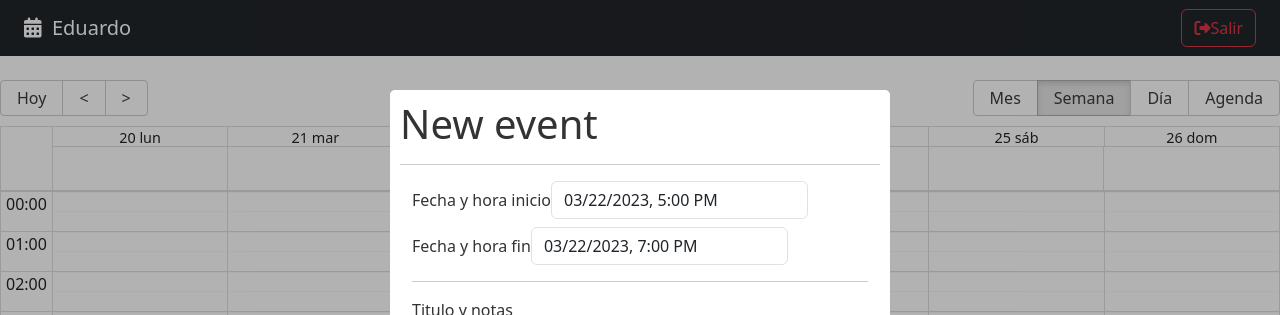
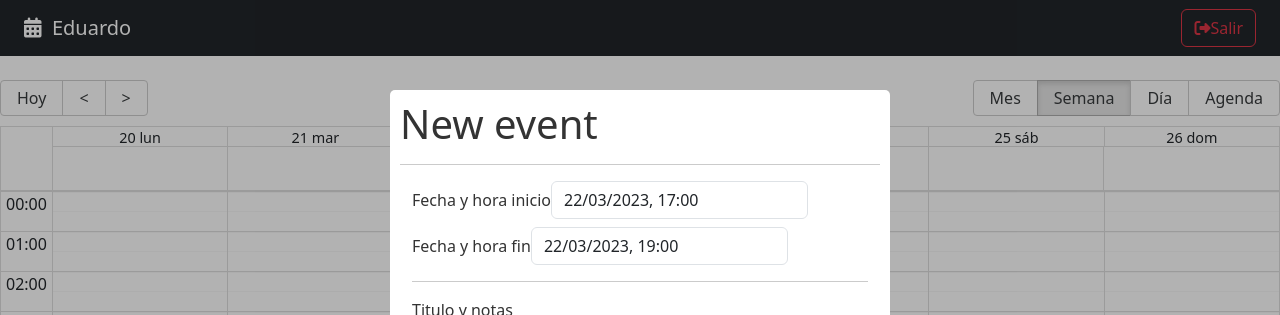
Before and after one commit to edualedesma/10-calendar, a React (Vite) app: page / in a window 1280 px wide. Shown: the top 315 px of the page. Built offline with nearby package versions, Linux system fonts and the light colour scheme.

Commit message:
Datepicker spanish localization

```diff
--- a/src/calendar/components/CalendarModal.jsx
+++ b/src/calendar/components/CalendarModal.jsx
@@ -1,9 +1,12 @@
 import { useState } from 'react';
-import ReactDatePicker from 'react-datepicker';
+import DatePicker, { registerLocale } from 'react-datepicker';
 import Modal from 'react-modal';
 import '../../styles.css';
 import { addHours } from 'date-fns';
 import "react-datepicker/dist/react-datepicker.css";
+import es from 'date-fns/locale/es';
+
+registerLocale('es', es);
 
 const customStyles = {
 	content: {
@@ -60,21 +63,27 @@
 			<form className="container">
 				<div className="form-group mb-2">
 					<label>Fecha y hora inicio</label>
-					<ReactDatePicker
+					<DatePicker
 						selected={ formValues.start }
 						onChange={ (event) => onDateChange( event, 'start' ) }
 						className='form-control'
 						dateFormat="Pp"
+						showTimeSelect
+						locale="es"
+						timeCaption='Hora'
 					/>
 				</div>
 				<div className="form-group mb-2">
 					<label>Fecha y hora fin</label>
-					<ReactDatePicker
+					<DatePicker
 						minDate={ formValues.start }
 						selected={ formValues.end }
 						onChange={ (event) => onDateChange( event, 'end' ) }
 						className='form-control'
 						dateFormat="Pp"
+						showTimeSelect
+						locale="es"
+						timeCaption='Hora'
 					/>
 				</div>
 				<hr />
```
